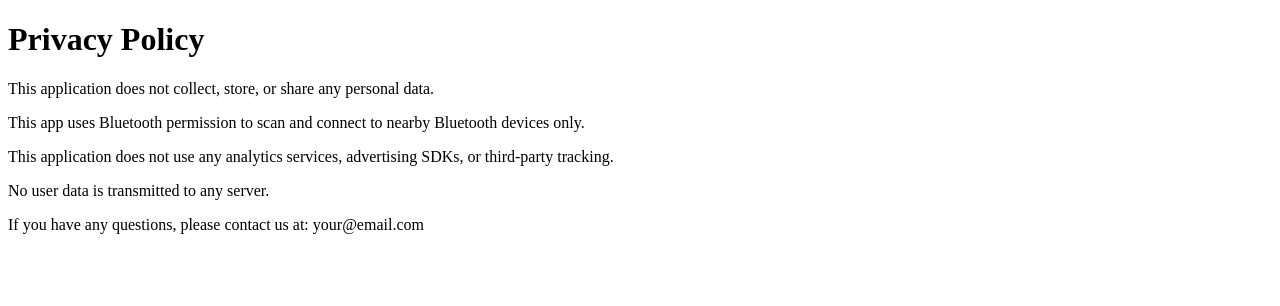
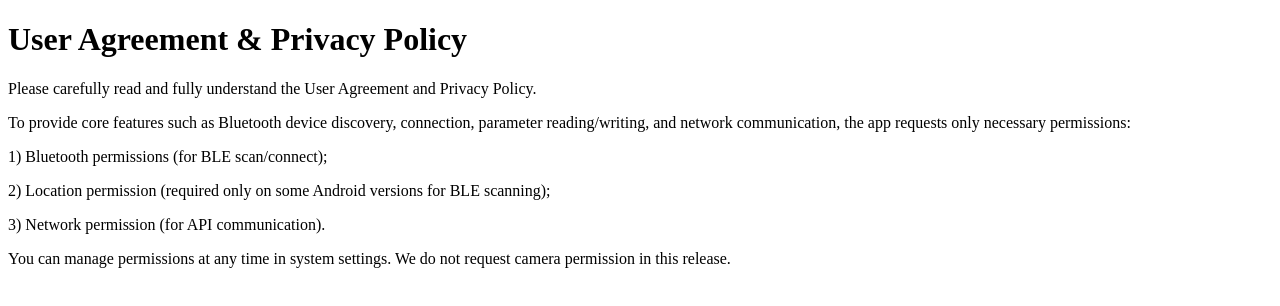
Before and after one commit to changyaos/privacy-policy, a plain HTML site: page index.html in a window 1280 px wide. Drawn offline with Linux system fonts and the light colour scheme.

Commit message:
Update index.html

```diff
--- a/index.html
+++ b/index.html
@@ -5,17 +5,19 @@
     <title>Privacy Policy</title>
 </head>
 <body>
-    <h1>Privacy Policy</h1>
+    <h1>User Agreement & Privacy Policy</h1>
 
-    <p>This application does not collect, store, or share any personal data.</p>
+    <p>Please carefully read and fully understand the User Agreement and Privacy Policy.</p>
 
-    <p>This app uses Bluetooth permission to scan and connect to nearby Bluetooth devices only.</p>
+    <p>To provide core features such as Bluetooth device discovery, connection, parameter reading/writing, and network communication, the app requests only necessary permissions:</p>
 
-    <p>This application does not use any analytics services, advertising SDKs, or third-party tracking.</p>
+    <p>1) Bluetooth permissions (for BLE scan/connect);</p>
 
-    <p>No user data is transmitted to any server.</p>
+    <p>2) Location permission (required only on some Android versions for BLE scanning);</p>
 
-    <p>If you have any questions, please contact us at: your@email.com</p>
+    <p>3) Network permission (for API communication).</p>
+
+    <p>You can manage permissions at any time in system settings. We do not request camera permission in this release.</p>
 
 </body>
 </html>
```
